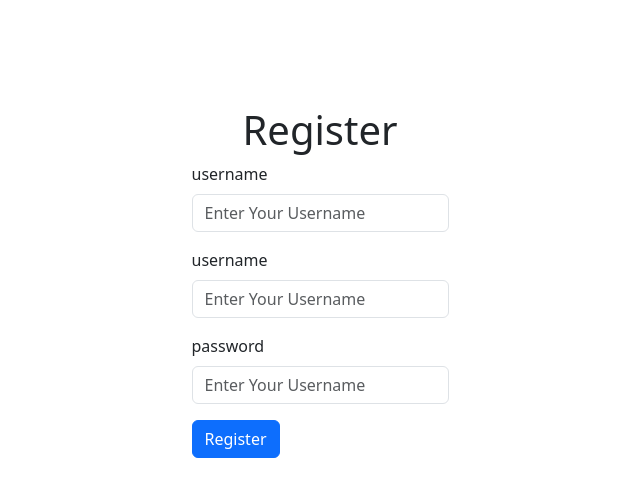
After one commit to berkasin01/todowebsite, a Flask app: template templates/register.html in a window 1280 px wide. The commit adds this page. Shown: the top 497 px of the page, without its empty margins (320-960 px from the left). Run offline with Flask 3, Linux system fonts and the light colour scheme; the template is opened without the code that fills it: values that come from a table or form of the project are taken from there, others are empty; some libraries are stand-ins or nearby versions.

Commit message:
Flask Forms Finish

```diff
--- a/main.py
+++ b/main.py
@@ -7,6 +7,103 @@ from flask_wtf import FlaskForm
 from wtforms import StringField, SubmitField, URLField, TimeField, SelectField, BooleanField, IntegerField, FloatField
 from wtforms.validators import DataRequired
 import sqlite3
-from wtforms.validators import DataRequired
+from wtforms.validators import DataRequired, Length
 from flask_login import LoginManager, UserMixin
 from flask_sqlalchemy import SQLAlchemy
+
+app = Flask(__name__)
+bs = Bootstrap5(app=app)
+
+
+class Base(DeclarativeBase):
+    pass
+
+
+db = SQLAlchemy(model_class=Base)
+app.config["SQLALCHEMY_DATABASE_URI"] = "sqlite:///cafes.db"
+db.init_app(app=app)
+app.config['SECRET_KEY'] = 'secretkey'
+
+
+class LoginForm(FlaskForm):
+    username = StringField("username", validators=[DataRequired()],
+                           render_kw={
+                               "class": "Username",
+                               "placeholder": "Enter Your Username"
+                           })
+    password = StringField("Password", validators=[DataRequired()],
+                           render_kw={
+                               "class": "password",
+                               "placeholder": "Enter Your Password"
+                           })
+    submit = SubmitField("Login", render_kw={"class": "button"})
+
+
+class RegisterForm(FlaskForm):
+    name = StringField("username", validators=[DataRequired(), Length(min=6, max=10)],
+                           render_kw={
+                               "class": "Username",
+                               "placeholder": "Enter Your Username"
+                           })
+    username = StringField("username", validators=[DataRequired(), Length(min=6, max=10)],
+                           render_kw={
+                               "class": "Username",
+                               "placeholder": "Enter Your Username"
+                           })
+    password = StringField("password", validators=[DataRequired(), Length(min=8, max=14)],
+                           render_kw={
+                               "class": "password",
+                               "placeholder": "Enter Your Username"
+                           })
+    submit = SubmitField("Register",render_kw={"class": "button"})
+
+class ToDoForm(FlaskForm):
+    to_do = StringField("ToDo Task", validators=[DataRequired()],
+                           render_kw={
+                               "class": "todobox",
+                               "placeholder": "Enter The Task"
+                           })
+    submit = SubmitField("Add", render_kw={"class": "button"})
+
+class User(db.Model):
+    id: Mapped[int] = mapped_column(Integer, primary_key=True)
+    name: Mapped[str] = mapped_column(String(250), nullable=False)
+    username: Mapped[str] = mapped_column(String(250), unique=True, nullable=False)
+    password: Mapped[str] = mapped_column(String(250), nullable=False)
+
+
+class ToDo(db.Model):
+    id: Mapped[int] = mapped_column(Integer, primary_key=True)
+    todo: Mapped[str] = mapped_column(String, nullable=False)
+
+
+@app.route("/", methods=["GET", "POST"])
+def home_page():
+    login_form = LoginForm()
+    if request.method == "POST":
+        user_name = login_form.username.data
+        password = login_form.password.data
+        print(user_name, password)
+    return render_template("index.html", form=login_form)
+
+
+@app.route("/register", methods=["GET","POST"])
+def register_page():
+    register_form = RegisterForm()
+    if request.method == "POST":
+        name = register_form.name.data
+        username = register_form.username.data
+        password = register_form.password.data
+    return render_template("register.html",form=register_form)
+
+@app.route("/todo", methods=["GET","POST"])
+def todo_page():
+    todo_form = ToDoForm()
+    new_todo = todo_form.to_do.data
+
+    return render_template("todo.html",form=todo_form)
+
+
+
+if __name__ == "__main__":
+    app.run()
--- a/static/css/style.css
+++ b/static/css/style.css
@@ -0,0 +1,34 @@
+.username {
+  width: 250px;
+}
+
+.password {
+  width: 250px;
+}
+
+.button {
+  width: 100px;
+}
+.todobox{
+  width: 800px;
+  height: 400px;
+}
+
+.container {
+  display: flex;
+  flex-direction: column;
+  align-items: center;
+  margin-top: 50px;
+}
+
+
+
+a.button {
+    padding: 1px 6px;
+    border: 10px outset buttonborder;
+    border-radius: 25px;
+    color: buttontext;
+    background-color: buttonface;
+    text-decoration: none;
+
+}
--- a/templates/base.html
+++ b/templates/base.html
@@ -2,7 +2,7 @@
   <head>
       {% block styles %}
   {{ bootstrap.load_css() }}
-<link rel="stylesheet" href="static/css/styles.css"/>
+<link rel="stylesheet" href="static/css/style.css"/>
     {% endblock %}
     <meta charset="UTF-8" />
     <meta
@@ -22,7 +22,7 @@
       <div class="collapse navbar-collapse" id="navbarsExample02">
         <ul class="navbar-nav mr-auto">
           <li class="nav-item active">
-            <a class="nav-link" href="{{ url_for('add_cafe') }}" style="color: white;">Add a new Cafe</a>
+            <a class="nav-link" href="{{ url_for('register_page') }}" style="color: white;">Add a new Cafe</a>
           </li>
 
         </ul>
--- /dev/null
+++ b/templates/login.html
@@ -0,0 +1 @@
+{% extends "base.html" %}
--- /dev/null
+++ b/templates/register.html
@@ -0,0 +1,9 @@
+{% extends "base.html" %}
+{% from "bootstrap/form.html" import render_form %}
+{% block title %} Register {% endblock %}
+{% block content %}
+<div class="container">
+    <h1>Register</h1>
+{{ render_form(form) }}
+    </div>
+{% endblock %}
```
Also changed, not shown: templates/index.html (+14 -9 lines), templates/todo.html (added, +16 -0 lines).
